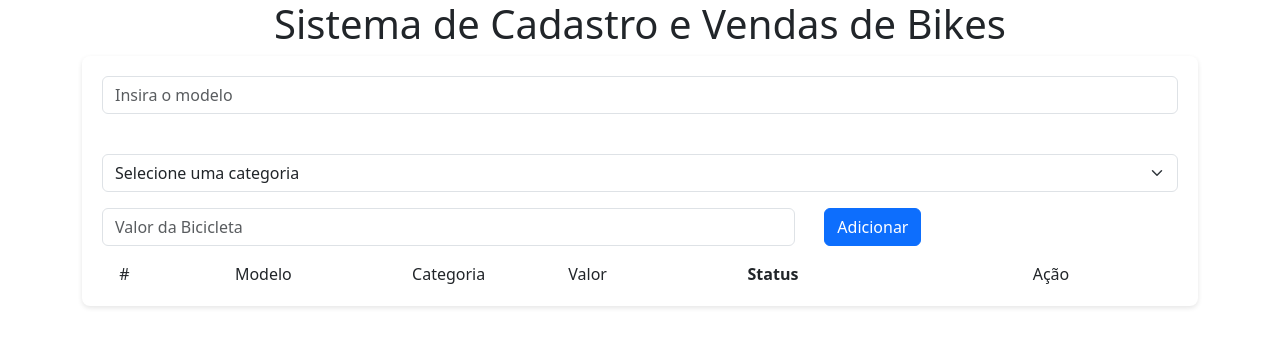
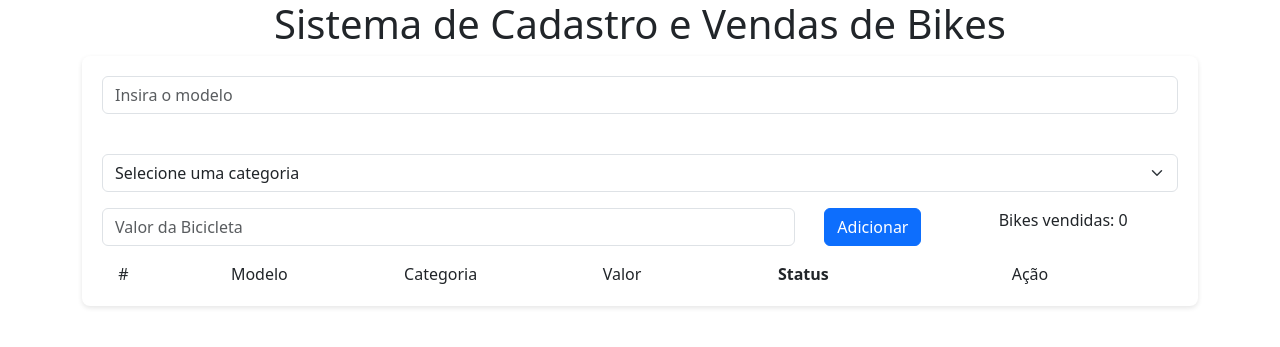
Before and after one commit to jod-alef/backend-SENAC, a Flask app: page / in a window 1280 px wide. Shown: the top 347 px of the page. Run offline with Flask 3, Linux system fonts and the light colour scheme.

Commit message:
Solução contador de bikes vendidas

```diff
--- a/controllers/bike_controller.py
+++ b/controllers/bike_controller.py
@@ -7,7 +7,8 @@ bike_service = BikeService()
 @bike_blueprint.route("/")
 def index():
     bikes = bike_service.listar_bikes()
-    return render_template("index.html", bikes=bikes)
+    contar = bike_service.contar()
+    return render_template("index.html", bikes=bikes, contar=contar)
 
 @bike_blueprint.route("/adicionar", methods=["POST"])
 def adicionar():
--- a/models/bike_models.py
+++ b/models/bike_models.py
@@ -2,7 +2,7 @@ class Bikes:
     def __init__(self, modelo, categoria, preco, status):
         self.modelo = modelo
         self.categoria = categoria
-        self.preco = int(preco)
+        self.preco = float(preco)
         self.status = status
 
     def __str__(self):
--- a/services/bike_services.py
+++ b/services/bike_services.py
@@ -5,9 +5,10 @@ class BikeService:
 
     def __init__(self):
         self.bike = []
+        self.quantidade = 0
 
     def adicionar_bike(self, modelo, categoria, preco):
-        precoint = int(preco)
+        precoint = float(preco)
         for bike in self.bike:
             if bike.modelo == modelo:
                 flash("Erro: Modelo repetido", "error")
@@ -25,6 +26,10 @@ class BikeService:
 
     def vendida(self, bike_id):
         self.bike[bike_id].status = True
+        self.quantidade += 1
 
     def remover(self, bike_id):
         self.bike.pop(bike_id)
+
+    def contar(self):
+        return self.quantidade
--- a/templates/index.html
+++ b/templates/index.html
@@ -27,29 +27,32 @@
                      </div>
                     <div class="row">
                         <div class="col-md-8">
-                        <input type="number" class="form-control" name="preco" placeholder="Valor da Bicicleta" required>
+                        <input type="number" class="form-control" step="0.01" name="preco" placeholder="Valor da Bicicleta" required>
                         </div>
                         <div class="col">
                         <button type="submit" class="btn btn-primary mb-3">Adicionar</button>
                         </div>
-                    </div>
+                        <div class="col">
+                            Bikes vendidas: {{ contar }}
+                        </div>
+
 
             </form>
 <br><br>
 
     <ul class="list-group">
         <div class="row text-center">
-                <div class="col-1">#</div><div class="col-2">Modelo</div><div class="col-2">Categoria</div><div class="col-1">Valor</div><div class="col-3"><strong>Status</strong></div><div class="col-3">Ação</div>
+                <div class="col-1">#</div><div class="col-2">Modelo</div><div class="col-2">Categoria</div><div class="col-2">Valor</div><div class="col-2"><strong>Status</strong></div><div class="col-3">Ação</div>
         </div>
         {% for bike in bikes %}
         <li class="list-group-item">
 
             {% if bike.status %}
             <div class="row text-center">
-                <div class="col-1">{{loop.index}}</div><div class="col-2">{{bike.modelo}}</div><div class="col-2">{{bike.categoria}}</div><div class="col-1">{{bike.preco}}</div><div class="col-3"><strong>Vendida</strong></div>
+                <div class="col-1">{{loop.index}}</div><div class="col-2">{{bike.modelo}}</div><div class="col-2">{{bike.categoria}}</div><div class="col-2">R$ {{bike.preco}}</div><div class="col-2"><strong>Vendida</strong></div>
             {% else %}
         <div class="row text-center">
-            <div class="col-1">{{loop.index}}</div><div class="col-2">{{bike.modelo}}</div><div class="col-2">{{bike.categoria}}</div><div class="col-1">{{bike.preco}}</div><div class="col-3">Disponível</div>
+            <div class="col-1">{{loop.index}}</div><div class="col-2">{{bike.modelo}}</div><div class="col-2">{{bike.categoria}}</div><div class="col-2">R$ {{bike.preco}}</div><div class="col-2">Disponível</div>
             {% endif %}
             {% if not bike.status %}
             <div class="col-3"><a href="{{ url_for('bike.remover', bike_id=loop.index0) }}" class="btn btn-danger">Remover</a> <a href="{{ url_for('bike.vendida', bike_id=loop.index0) }}" class="btn btn-warning">Vender</a></div>
```
